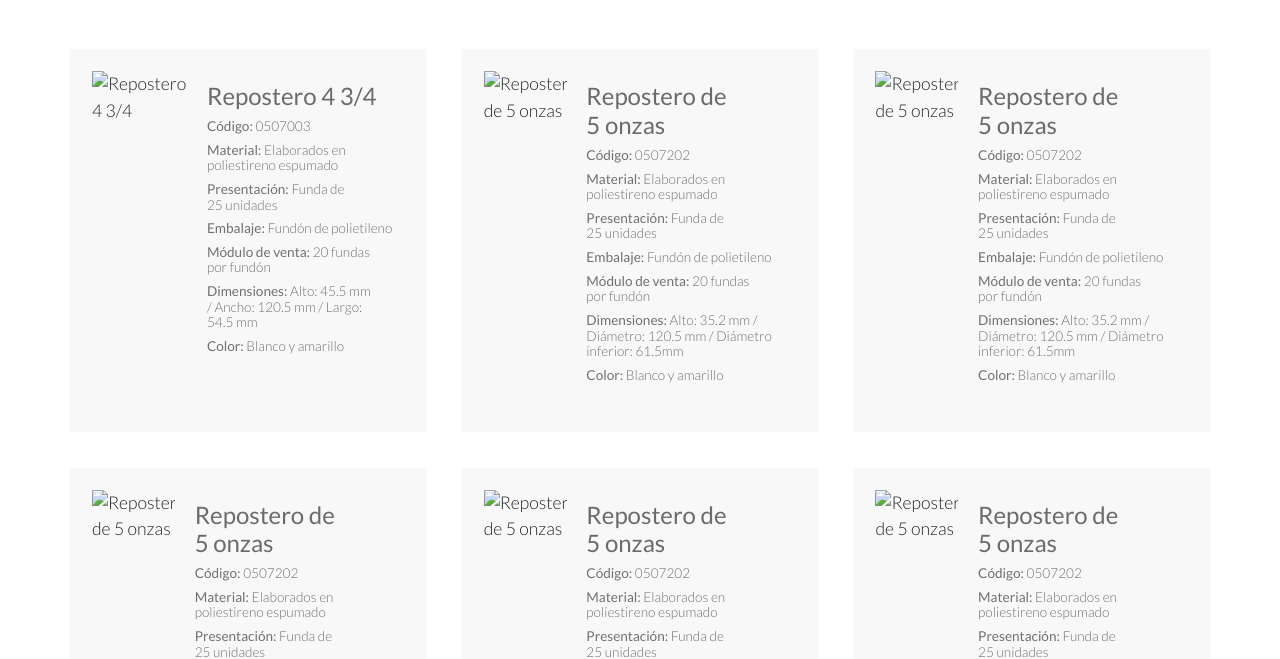
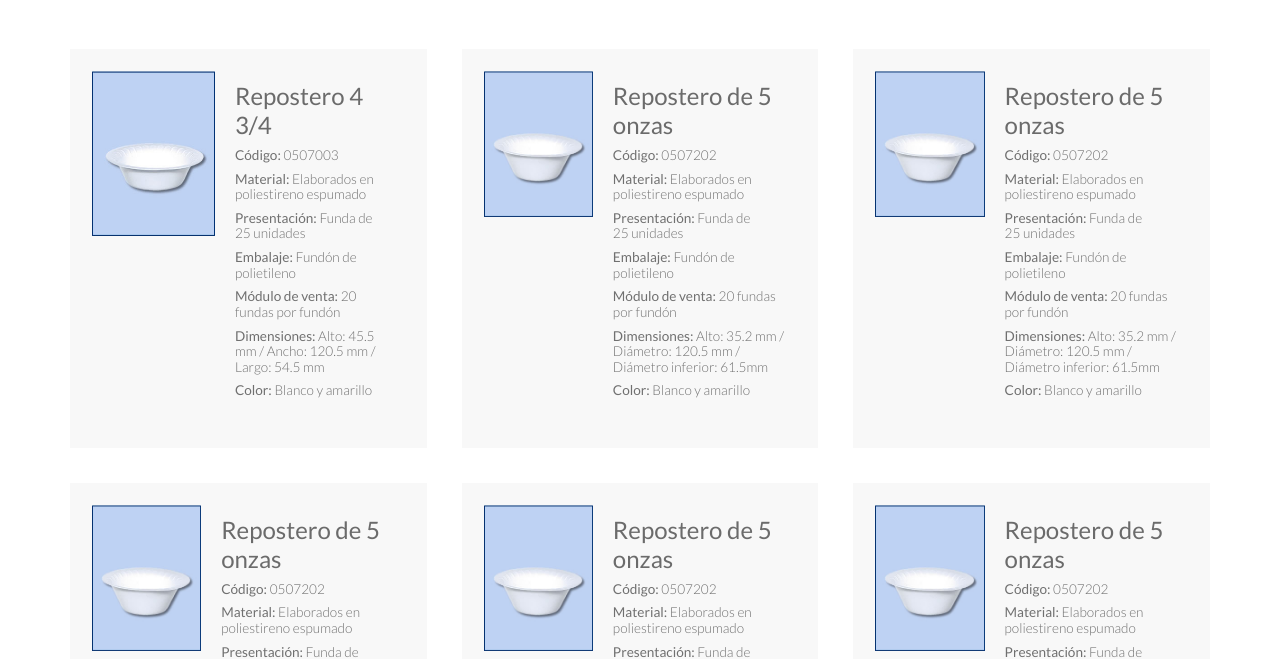
Before and after one commit to agilardino/tecnoplast.github.io, a website: page linea-fastfood.html in a window 1280 px wide. Shown: the part 159-818 px from the top of the page. Drawn offline with nearby package versions, Linux system fonts and the light colour scheme.

Commit message:
cambios finales

```diff
--- a/css/_lineas.sass
+++ b/css/_lineas.sass
@@ -25,7 +25,7 @@
         align-content: center
 .image
     padding: 0.25em
-    width: min(200px)
+    width: 300px
     @media (max-width: 450px)
         height: auto
     img
--- a/js/productos.js
+++ b/js/productos.js
@@ -54,7 +54,7 @@ const productos = {
             moduloVenta: "20 fundas por fundón",
             dimensiones: "Alto: 45.5 mm / Ancho: 120.5 mm / Largo: 54.5 mm",
             color: "Blanco y amarillo",
-            imagen: "images/productos/Repostero_4_3-4.jpg"
+            imagen: "images/productos/fastfood/Repostero_4_3-4.jpg"
         },
         {
             nombre: "Repostero de 5 onzas",
@@ -65,7 +65,7 @@ const productos = {
             moduloVenta: "20 fundas por fund&oacute;n",
             dimensiones: "Alto: 35.2 mm / Diámetro: 120.5 mm / Diámetro inferior: 61.5mm",
             color: "Blanco y amarillo",
-            imagen: "images/productos/Repostero_5onz.jpg"
+            imagen: "images/productos/fastfood/Repostero_5onz.jpg"
         },
         {
             nombre: "Repostero de 5 onzas",
@@ -76,7 +76,7 @@ const productos = {
             moduloVenta: "20 fundas por fund&oacute;n",
             dimensiones: "Alto: 35.2 mm / Diámetro: 120.5 mm / Diámetro inferior: 61.5mm",
             color: "Blanco y amarillo",
-            imagen: "images/productos/Repostero_5onz.jpg"
+            imagen: "images/productos/fastfood/Repostero_5onz.jpg"
           },
           {
               nombre: "Repostero de 5 onzas",
@@ -87,7 +87,7 @@ const productos = {
               moduloVenta: "20 fundas por fund&oacute;n",
               dimensiones: "Alto: 35.2 mm / Diámetro: 120.5 mm / Diámetro inferior: 61.5mm",
               color: "Blanco y amarillo",
-              imagen: "images/productos/Repostero_5onz.jpg"
+              imagen: "images/productos/fastfood/Repostero_5onz.jpg"
             },
             {
                 nombre: "Repostero de 5 onzas",
@@ -98,7 +98,7 @@ const productos = {
                 moduloVenta: "20 fundas por fund&oacute;n",
                 dimensiones: "Alto: 35.2 mm / Diámetro: 120.5 mm / Diámetro inferior: 61.5mm",
                 color: "Blanco y amarillo",
-                imagen: "images/productos/Repostero_5onz.jpg"
+                imagen: "images/productos/fastfood/Repostero_5onz.jpg"
               },
               {
                   nombre: "Repostero de 5 onzas",
@@ -109,7 +109,7 @@ const productos = {
                   moduloVenta: "20 fundas por fund&oacute;n",
                   dimensiones: "Alto: 35.2 mm / Diámetro: 120.5 mm / Diámetro inferior: 61.5mm",
                   color: "Blanco y amarillo",
-                  imagen: "images/productos/Repostero_5onz.jpg"
+                  imagen: "images/productos/fastfood/Repostero_5onz.jpg"
                 }
     ],
     limpieza: [
```
Also changed, not shown: css/styles.css, js/dist/productos.dev.js.
